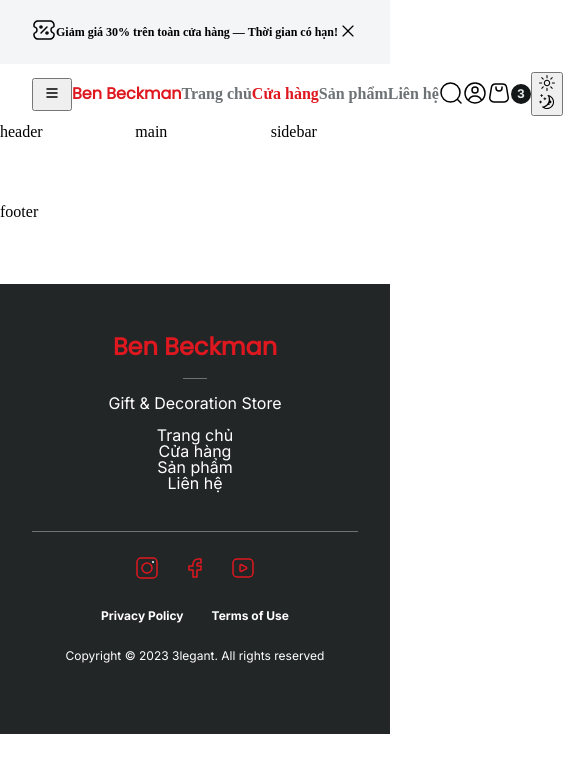
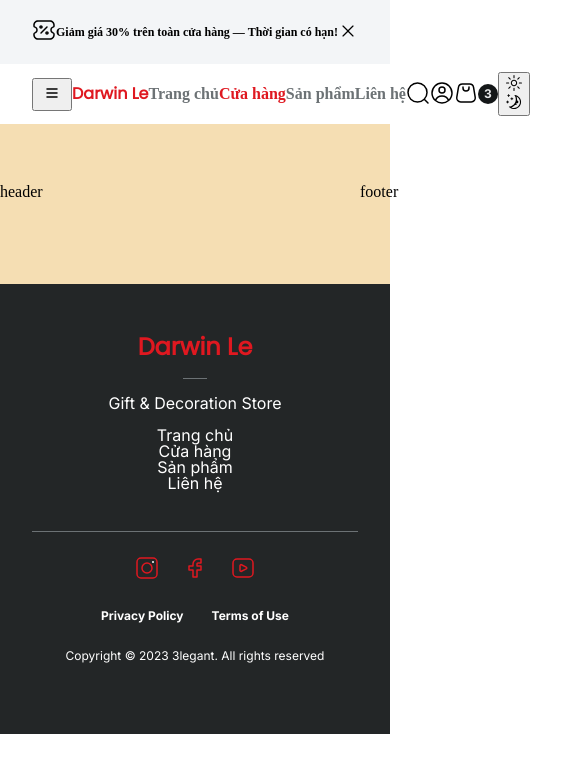
Before and after one commit to OptimusPrime2001/Studio_Gear, a Next.js app: page /shop in a window 390 px wide. Shown: the top 772 px of the page, 563 px wide, since content can reach past the window. Built offline with nearby package versions, Linux system fonts and the light colour scheme.

Commit message:
responsive banner bestseller module

```diff
--- a/src/app/(main)/page.module.scss
+++ b/src/app/(main)/page.module.scss
@@ -233,7 +233,7 @@
         .banner-content {
           padding-left: $s32;
           width: 100%;
-          padding: 3.75rem 2.5rem;
+          padding: 3.75rem 2rem;
           h3 {
             font-size: 2.125rem;
             font-weight: $medium;
--- a/src/app/(main)/shop/page.module.scss
+++ b/src/app/(main)/shop/page.module.scss
@@ -1,17 +1,20 @@
-.shopPageWrapper{
+.shopPageWrapper {
   display: grid;
   column-gap: 1rem;
   height: 10rem;
-  grid-template-columns: 1fr 1fr 1fr;
-  grid-template-rows: [row1-start] 1fr [row1-end] 1fr [row2-start];
+  grid-template-columns: 1fr 1fr;
+  grid-template-rows: 60px 60px;
+  grid-auto-columns: 30px;
+  background-color: wheat;
 
-    :global(html){
-    .item-a{
-      grid-row: row1-start / row2-start;
+  :global {
+    .item-a {
+      grid-column: 1 / 2;
+      grid-row: 2 / 3;
     }
-
-    .item-d{
-      grid-row: row1-start / row2-start;
+    .item-d {
+      grid-column: 5 / 6;
+      grid-row: 2 / 3;
     }
   }
 }
--- a/src/app/(main)/shop/page.tsx
+++ b/src/app/(main)/shop/page.tsx
@@ -4,10 +4,10 @@ import styles from './page.module.scss';
 const ShopPage: React.FC = () => {
   return (
     <section className={styles.shopPageWrapper}>
-      <div className="item-a bg-slate-500">header</div>
-      <div className="item-b bg-slate-500">main</div>
-      <div className="item-c bg-blue-500">sidebar</div>
-      <div className="item-d bg-blue-500">footer</div>
+      <div className='item-a bg-slate-500'>header</div>
+      {/* <div className="item-b bg-slate-500">main</div>
+      <div className="item-c bg-blue-500">sidebar</div> */}
+      <div className='item-d bg-blue-500'>footer</div>
     </section>
   );
 };
--- a/src/components/common/logo/logo.tsx
+++ b/src/components/common/logo/logo.tsx
@@ -7,7 +7,7 @@ import styles from './logo.module.scss';
 const Logo = () => {
   return (
     <Link className={cn('iu-d-flexcenter', poppins.className, styles.logo)} href='/'>
-      Ben Beckman
+      Darwin Le
     </Link>
   );
 };
--- a/src/components/icons/arrow-right.tsx
+++ b/src/components/icons/arrow-right.tsx
@@ -3,20 +3,27 @@ import React from 'react';
 type ArrowRightIconProps = {
   className?: string;
   onClick?: () => void;
+  currentColor?: string;
 };
 
-const ArrowRightIcon: React.FC<ArrowRightIconProps> = () => {
+const ArrowRightIcon: React.FC<ArrowRightIconProps> = ({ currentColor = '#6C7275' }) => {
   return (
-      <svg width='18' height='18' viewBox='0 0 18 18' fill='#6C7275' xmlns='http://www.w3.org/2000/svg'>
-      <path d='M3.75 9H14.25' stroke='#6C7275' strokeWidth='1.125' strokeLinecap='round' strokeLinejoin='round' />
+    <svg width='18' height='18' viewBox='0 0 18 18' fill={currentColor} xmlns='http://www.w3.org/2000/svg'>
+      <path d='M3.75 9H14.25' stroke={currentColor} strokeWidth='1.125' strokeLinecap='round' strokeLinejoin='round' />
       <path
         d='M9.75 13.5L14.25 9'
-          stroke='#6C7275'
+        stroke={currentColor}
         strokeWidth='1.125'
         strokeLinecap='round'
         strokeLinejoin='round'
       />
-        <path d='M9.75 4.5L14.25 9' stroke='#6C7275' strokeWidth='1.125' strokeLinecap='round' strokeLinejoin='round' />
+      <path
+        d='M9.75 4.5L14.25 9'
+        stroke={currentColor}
+        strokeWidth='1.125'
+        strokeLinecap='round'
+        strokeLinejoin='round'
+      />
     </svg>
   );
 };
```
Also changed, not shown: src/app/(main)/page.tsx (+6 -4 lines), src/components/common/link-button/link-button.tsx (+6 -4 lines). Lines whose indentation alone changed are shown as unchanged.
